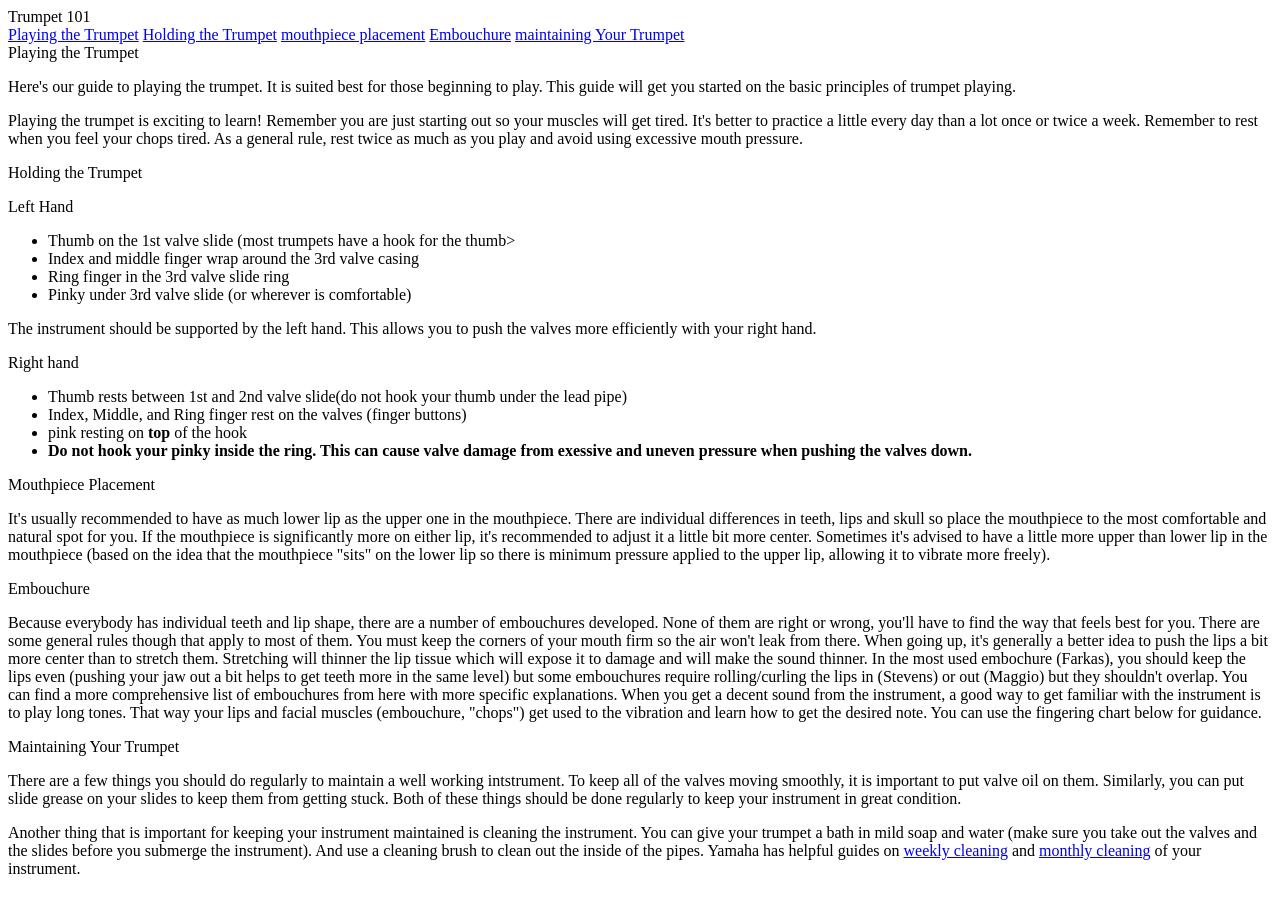
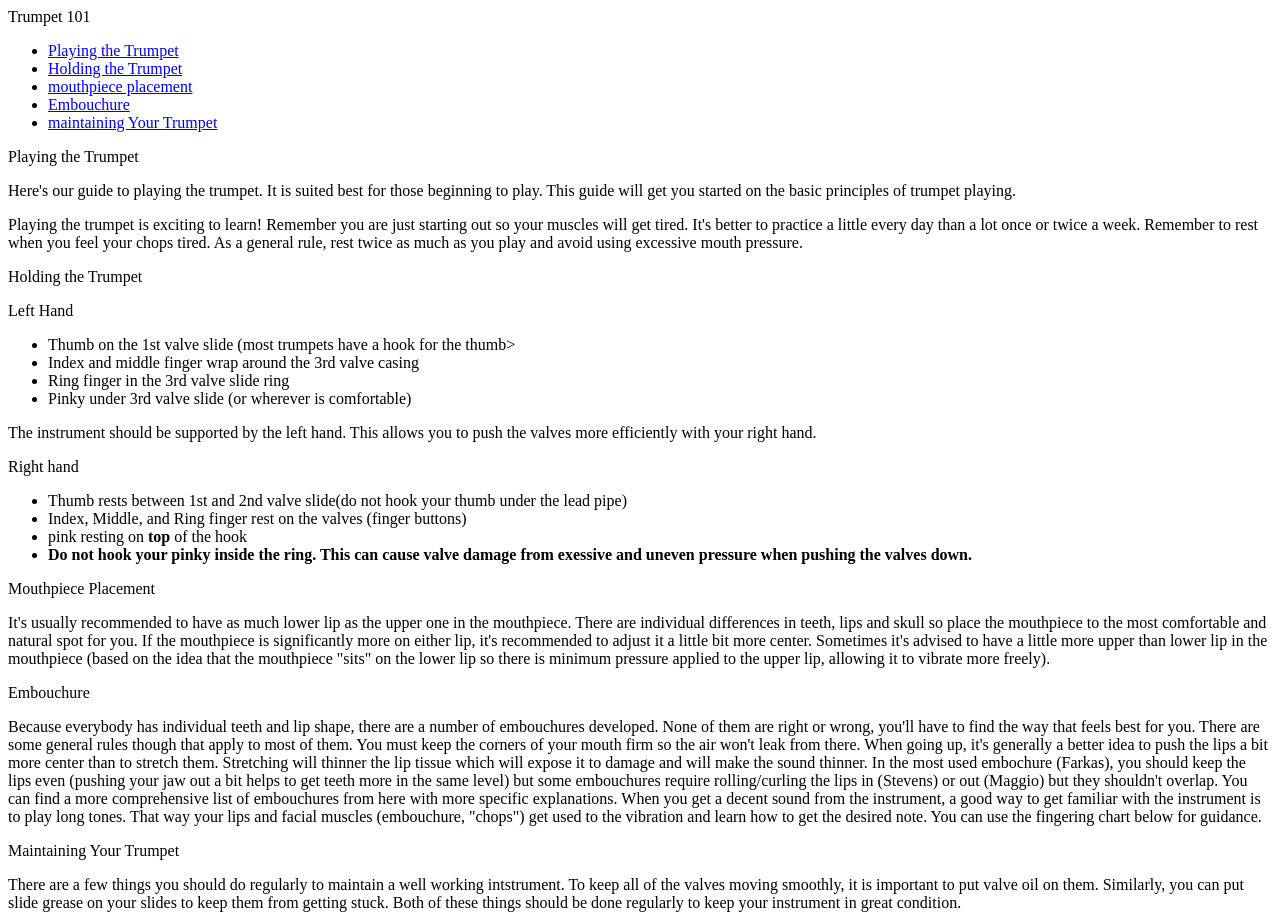
Before and after one commit to mspoja/technical-doc-trumpet, a plain HTML site: page index.html in a window 1280 px wide. Shown: the top 915 px of the page. Before the commit the page ends 894 px from the top, so only its background shows below. Drawn offline with Linux system fonts and the light colour scheme.

Commit message:
renamed css doc

```diff
--- a/index.html
+++ b/index.html
@@ -1,13 +1,13 @@
 <head>
 <nav id="navbar">
     <header id="trumpet-101">Trumpet 101</header>
-    <a id="nav-link" class="nav-link" href="#playing_the_trumpet">Playing the Trumpet</a>
-    <a id="nav-link" class="nav-link" href="#holding_the_trumpet">Holding the Trumpet</a>
-    <a id="nav-link" class="nav-link" href="#mouthpiece_placement">mouthpiece placement</a>
-    <a id="nav-link" class="nav-link" href="#embouchure">Embouchure</a>
-    <a id="nav-link" class="nav-link" href="#maintaining_your_trumpet">maintaining Your Trumpet</a>
-
-
+    <ul>
+    <li><a id="nav-link" class="nav-link" href="#playing_the_trumpet">Playing the Trumpet</a></li>
+    <li><a id="nav-link" class="nav-link" href="#holding_the_trumpet">Holding the Trumpet</a></li>
+    <li><a id="nav-link" class="nav-link" href="#mouthpiece_placement">mouthpiece placement</a></li>
+    <li><a id="nav-link" class="nav-link" href="#embouchure">Embouchure</a></li>
+    <li><a id="nav-link" class="nav-link" href="#maintaining_your_trumpet">maintaining Your Trumpet</a></li>
+    </ul>
 </nav>
 <main id="main-doc">
     <section class="main-section" id="playing_the_trumpet">
```
Also changed, not shown: index.css (renamed from technical-doc-trumpet.css).
